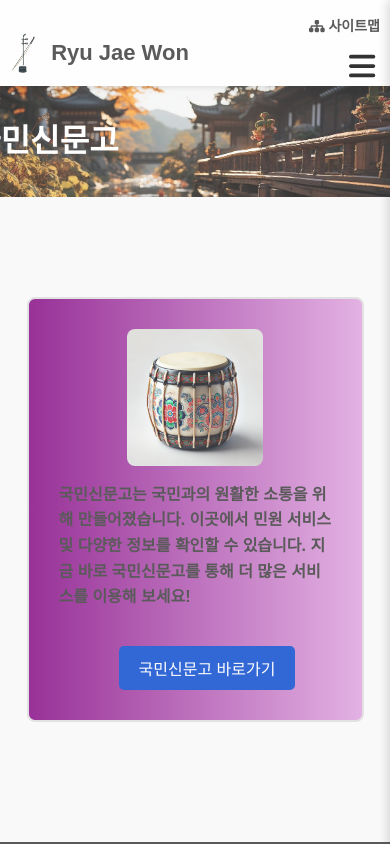
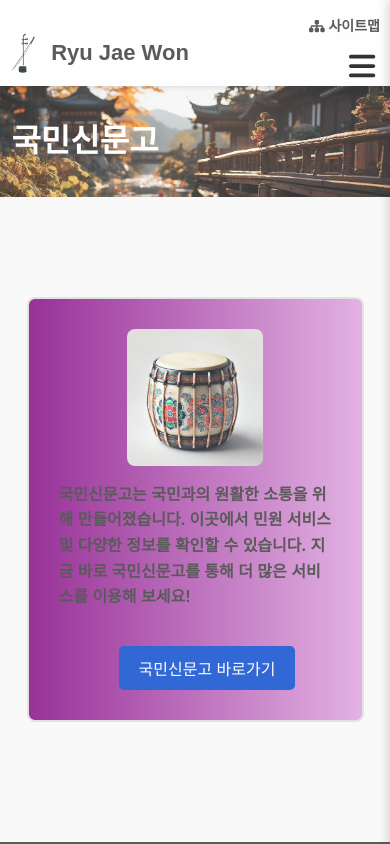
Before and after one commit to BrightLuminate/jawnproject, a React (Create React App) app: page /gugak-newspaper in a window 390 px wide. Shown: the top 844 px of the page. Built offline with nearby package versions, Linux system fonts and the light colour scheme.

Commit message:
Update GugakNewspaper.css

```diff
--- a/src/css/GugakNewspaper.css
+++ b/src/css/GugakNewspaper.css
@@ -95,7 +95,7 @@
             margin: 0;
             font-size: 2em;
             position: relative;
-            left:  -150px;
+            left:  -110px;
 
     }
 
```
